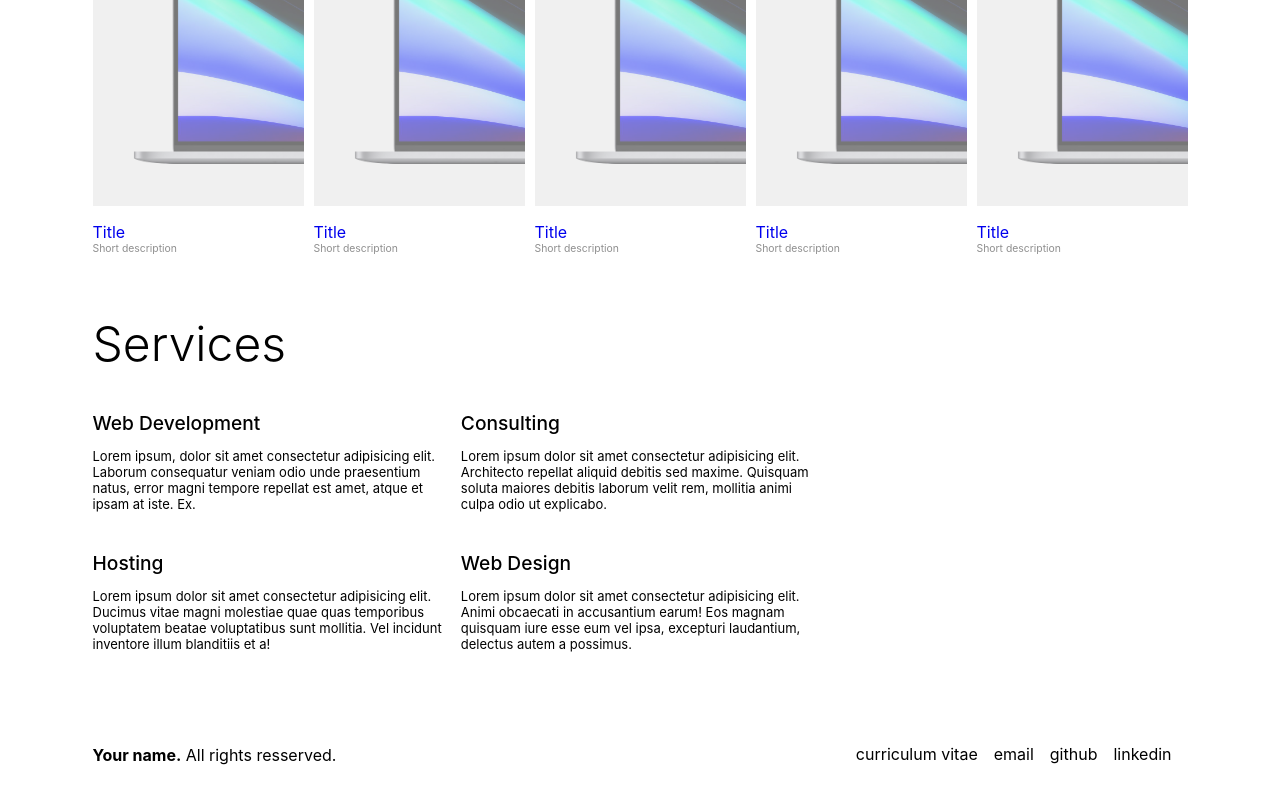
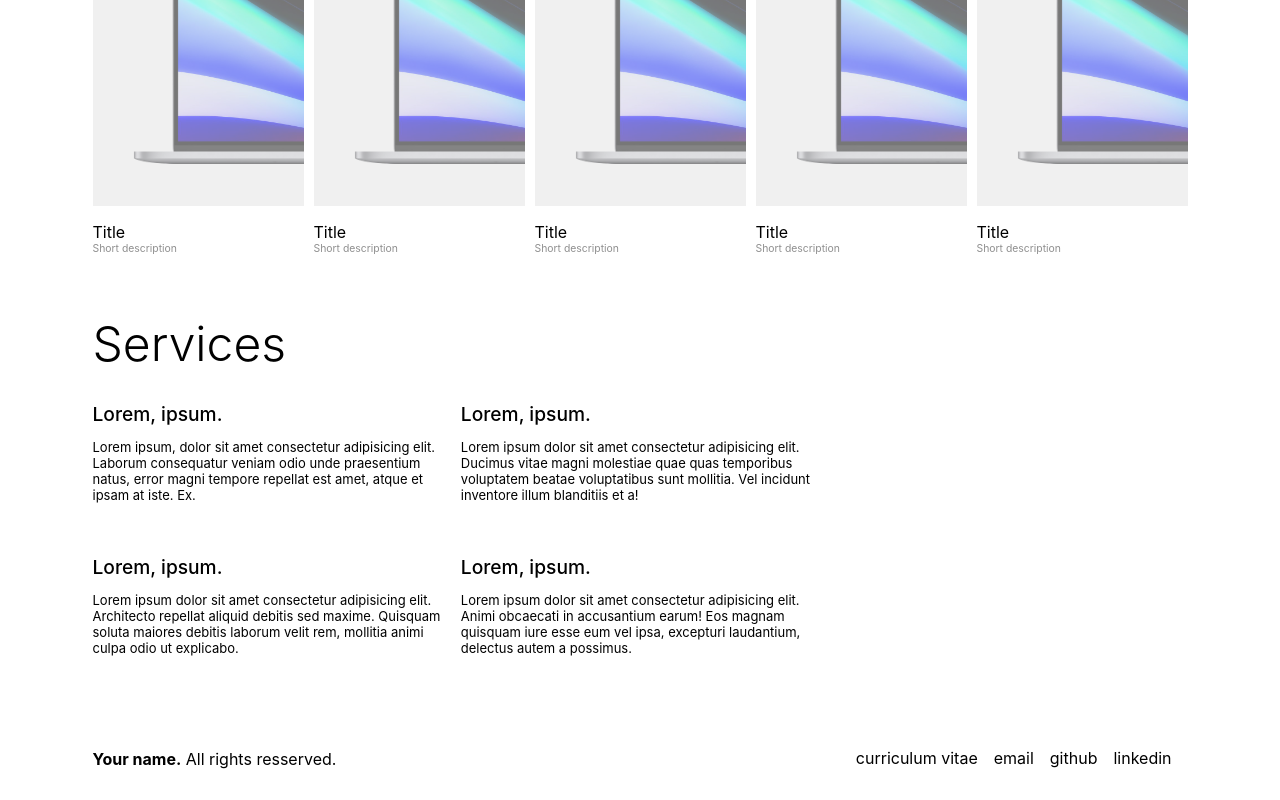
Before and after one commit to cjfaquino/react-portfolio-template1, a React (Create React App) app: page / in a window 1280 px wide. Shown: the part 1457-2257 px from the top of the page. Built offline with nearby package versions, Linux system fonts and the light colour scheme.

Commit message:
update styling

```diff
--- a/src/App.css
+++ b/src/App.css
@@ -79,6 +79,10 @@ footer {
   grid-template-columns: repeat(3, 1fr);
 }
 
+.gridNewLine {
+  grid-column-start: 1;
+}
+
 @media (max-width: 1000px) {
   .homeGrid {
     grid-template-columns: repeat(1, 1fr);
@@ -119,12 +123,12 @@ footer {
   width: 211px;
   opacity: 0.5;
   transition: 0.5s;
-  overflow: hidden;
 }
 
 .cardImg:hover {
   opacity: 1;
   transition: 0.5s;
+  transform: translateX(-3%);
 }
 
 @media (max-width: 470px) {
@@ -142,13 +146,17 @@ footer {
   padding: 1em 0;
   background-color: white;
 }
+
+.cardTitle {
+  color: black;
+}
 .cardDesc {
   font-size: 0.65em;
   color: rgb(143, 143, 143);
 }
 
 .services h2 {
-  margin-top: 2em;
+  margin-top: 1.5em;
   font-size: 1.2em;
   font-weight: 500;
 }
@@ -158,3 +166,9 @@ footer {
   font-size: small;
   font-weight: 400;
 }
+
+@media (max-width: 1000px) {
+  .services h2 {
+    margin-top: 0.5em;
+  }
+}
--- a/src/App.js
+++ b/src/App.js
@@ -28,24 +28,28 @@ function App() {
       <h1 className="mainTitle">Services</h1>
       <div className="homeGrid">
         <div>
-          <h2>Web Development</h2>
+          <h2>Lorem, ipsum.</h2>
           <p>
             Lorem ipsum, dolor sit amet consectetur adipisicing elit. Laborum consequatur veniam odio unde praesentium
             natus, error magni tempore repellat est amet, atque et ipsam at iste. Ex.
           </p>
-          <h2>Hosting</h2>
+        </div>
+        <div>
+          <h2>Lorem, ipsum.</h2>
           <p>
             Lorem ipsum dolor sit amet consectetur adipisicing elit. Ducimus vitae magni molestiae quae quas temporibus
             voluptatem beatae voluptatibus sunt mollitia. Vel incidunt inventore illum blanditiis et a!
           </p>
         </div>
-        <div>
-          <h2>Consulting</h2>
+        <div className="gridNewLine">
+          <h2>Lorem, ipsum.</h2>
           <p>
             Lorem ipsum dolor sit amet consectetur adipisicing elit. Architecto repellat aliquid debitis sed maxime.
             Quisquam soluta maiores debitis laborum velit rem, mollitia animi culpa odio ut explicabo.
           </p>
-          <h2>Web Design</h2>
+        </div>
+        <div>
+          <h2>Lorem, ipsum.</h2>
           <p>
             Lorem ipsum dolor sit amet consectetur adipisicing elit. Animi obcaecati in accusantium earum! Eos magnam
             quisquam iure esse eum vel ipsa, excepturi laudantium, delectus autem a possimus.
```
